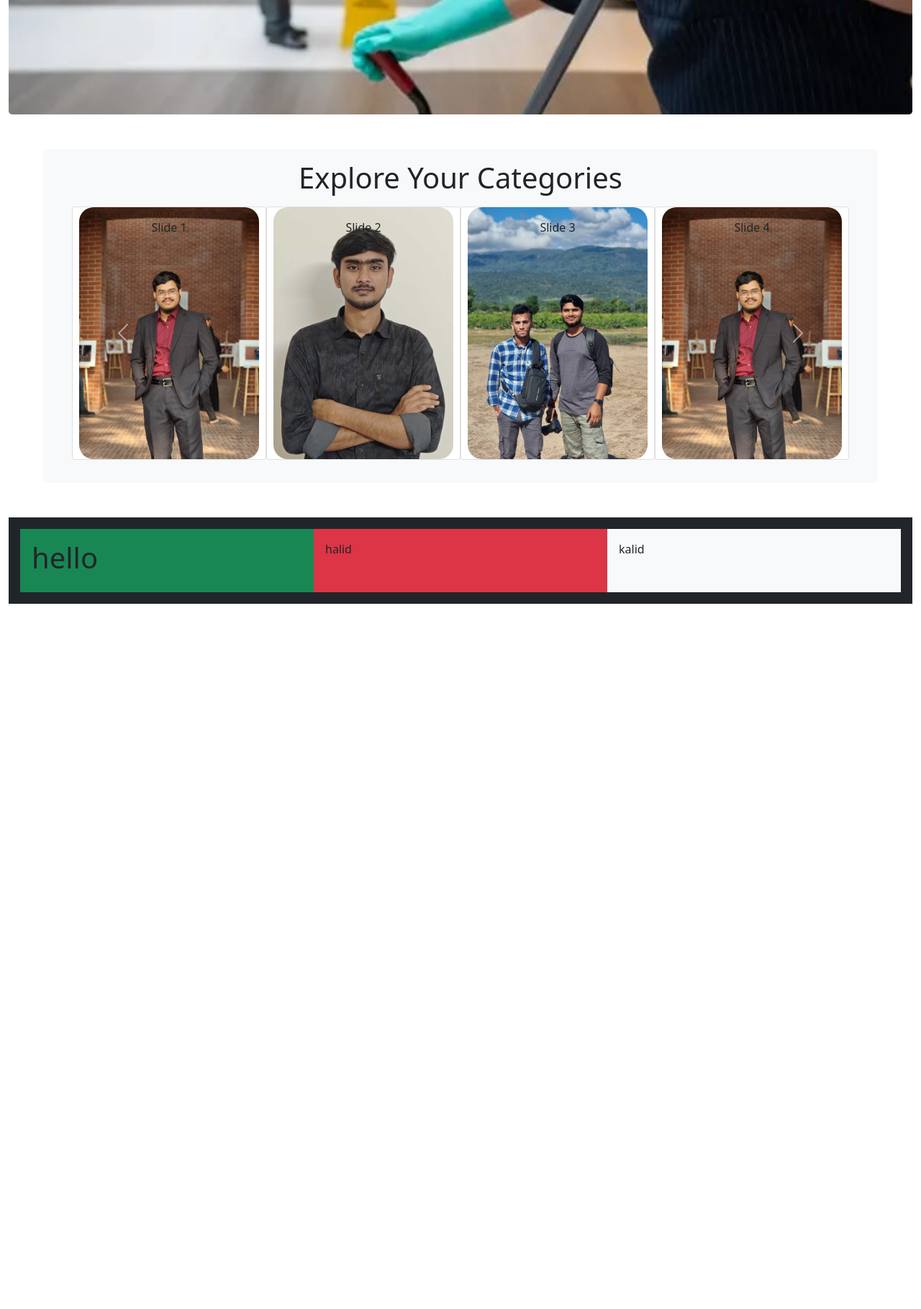
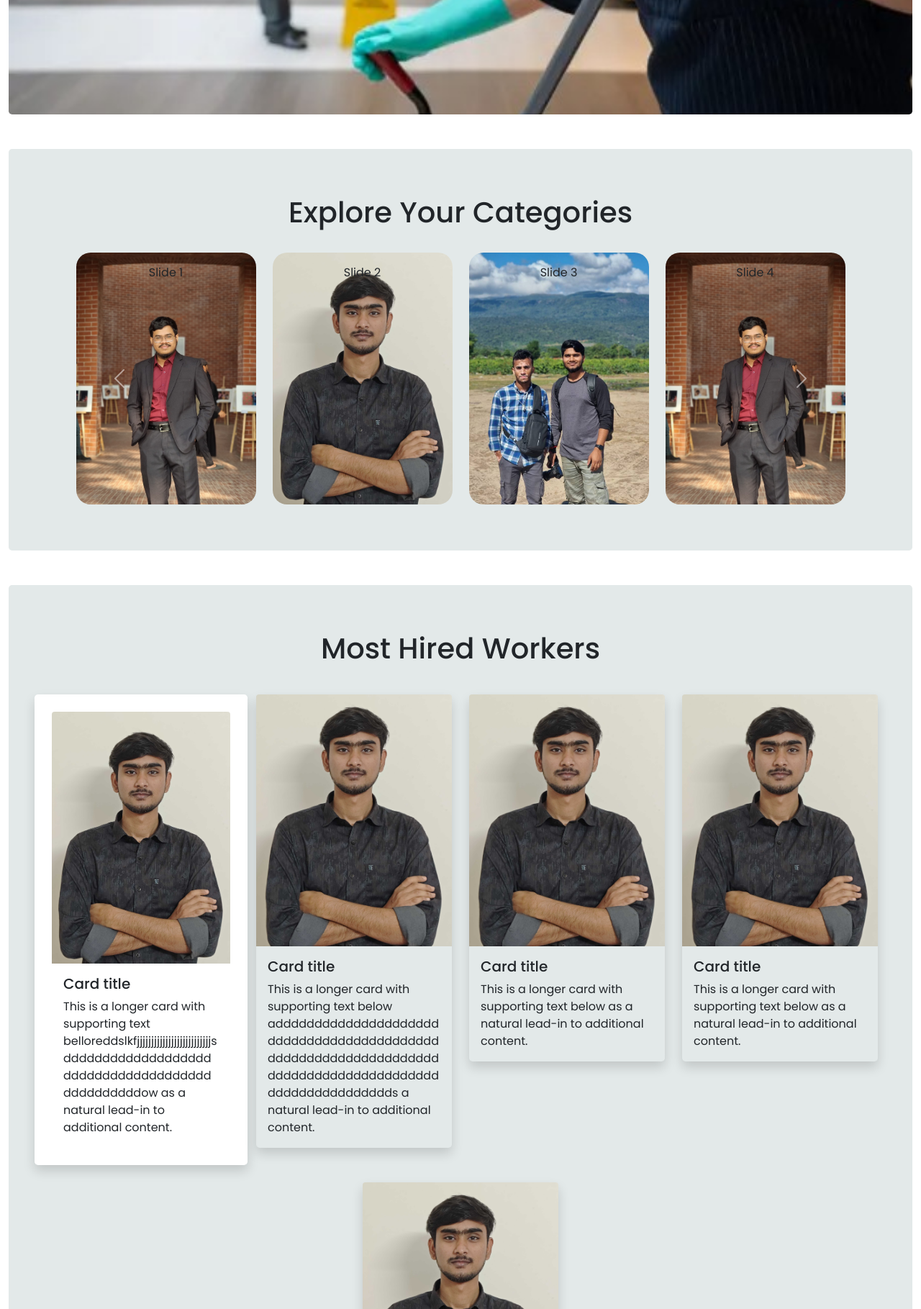
Before and after one commit to kawser25350/Skill-hat, a Django app: page / in a window 1280 px wide. Shown: the part 720-2539 px from the top of the page at 72% size. Before the commit the page ends 1559 px from the top, so only its background shows below. Run offline with Django 5.2, Linux system fonts and the light colour scheme.

Commit message:
card added

```diff
--- a/Templates/myapp/base.html
+++ b/Templates/myapp/base.html
@@ -22,11 +22,11 @@
 </head>
 
 <body >
-        <div class=" container-fluid">
+        <div class=" container-fluid shadow border-1 border-dark flex-column justify-content-center " style="font-family: 'Poppins', sans-serif; background-color: #ffffff;">
 
 
-            <nav class="navbar navbar-expand-lg navbar-light bg-light shadow border-bottom border-1 border-dark rounded-bottom-3">
-                <div class="container mt-3 rounded-bottom-3">
+            <nav class="navbar navbar-expand-lg navbar-light bg-light shadow border-bottom border-1 border-dark rounded-bottom-3" style="background-color: #db1818;" >
+                <div class="container mt-3 rounded-bottom-3" s>
 
                     <!-- Logo -->
                     <a class="navbar-brand d-flex align-items-center " href="#">
@@ -95,19 +95,69 @@
 
             <!-- carosual -->
 
-            <div class="m-5 p-3 rounded-3" style="background-color: #f8f9fa;">
-                <h1 class="text-center text-dark">Explore Your Categories</h1>
+
+               <div class="container-fluid mt-5 p-5 rounded-3" style="background-color: lab(91.91% -1.99 -0.71)">
+               <h1 class="text-center text-dark  p-3">Explore Your Categories</h1>
                 {% static 'images/jihad.jpg' as jihad_img %}
                 {% static 'images/kawser.jpg' as kawser_img %}
                 {% static 'images/sanaullah.jpg' as sanaullah_img %}
                 {% include 'myapp/components/carosual_item.html' with image1=jihad_img image2=kawser_img image3=sanaullah_img image4=jihad_img image5=kawser_img image6=sanaullah_img %}
 
+                </div>
+
+                <!-- Most Hired Workers -->
+            <div class="container-fluid mt-5 p-5 rounded-3" style="background-color: lab(91.91% -1.99 -0.71)">
+                <h1 class="text-center text-dark p-3 mb-4">Most Hired Workers</h1>
+                <div class="row justify-content-center">
+                    <div class="col-lg-3 col-md-6 col-sm-12 mb-4 p-4 shadow rounded-3" style="background-color: rgb(255, 255, 255);">
+                        <div class="card  rounded-3 border-0">
+                            <img src="{% static 'images/kawser.jpg' %}" class="card-img-top rounded-top" alt="Worker" style="height:350px; object-fit: cover;">
+                            <div class="card-body">
+                                <h5 class="card-title">Card title</h5>
+                                <p class="card-text">This is a longer card with supporting text belloreddslkfjjjjjjjjjjjjjjjjjjjjjjjjjjsddddddddddddddddddddddddddddddddddddddddddddddddow as a natural lead-in to additional content.</p>
+                            </div>
+                        </div>
+                    </div>
+                    <div class="col-lg-3 col-md-6 col-sm-12 mb-4">
+                        <div class="card shadow rounded-3 border-0" style="background-color: white;">
+                            <img src="{% static 'images/kawser.jpg' %}" class="card-img-top rounded-top" alt="Worker" style="height:350px; object-fit: cover;">
+                            <div class="card-body">
+                                <h5 class="card-title">Card title</h5>
+                                <p class="card-text">This is a longer card with supporting text below addddddddddddddddddddddddddddddddddddddddddddddddddddddddddddddddddddddddddddddddddddddddddddddddddddddds a natural lead-in to additional content.</p>
+                            </div>
+                        </div>
+                    </div>
+                    <div class="col-lg-3 col-md-6 col-sm-12 mb-4">
+                        <div class="card shadow rounded-3 border-0" style="background-color: white;">
+                            <img src="{% static 'images/kawser.jpg' %}" class="card-img-top rounded-top" alt="Worker" style="height:350px; object-fit: cover;">
+                            <div class="card-body">
+                                <h5 class="card-title">Card title</h5>
+                                <p class="card-text">This is a longer card with supporting text below as a natural lead-in to additional content.</p>
+                            </div>
+                        </div>
+                    </div>
+
+                    <div class="col-lg-3 col-md-6 col-sm-12 mb-4">
+                        <div class="card shadow rounded-3 border-0" style="background-color: white;">
+                            <img src="{% static 'images/kawser.jpg' %}" class="card-img-top rounded-top" alt="Worker" style="height:350px; object-fit: cover;">
+                            <div class="card-body">
+                                <h5 class="card-title">Card title</h5>
+                                <p class="card-text">This is a longer card with supporting text below as a natural lead-in to additional content.</p>
+                            </div>
+                        </div>
+                    </div>
+
+                    <div class="col-lg-3 col-md-6 col-sm-12 mb-4">
+                        <div class="card shadow rounded-3 border-0" style="background-color: white;">
+                            <img src="{% static 'images/kawser.jpg' %}" class="card-img-top rounded-top" alt="Worker" style="height:350px; object-fit: cover;">
+                            <div class="card-body">
+                                <h5 class="card-title">Card title</h5>
+                                <p class="card-text">This is a longer card with supporting text below as a natural lead-in to additional content.</p>
+                            </div>
+                        </div>
+                    </div>
+                </div>
             </div>
-
-
-
-
-
 
             <!-- code here  -->
 
@@ -127,6 +177,6 @@
    <script src="{% static 'js/bootstrap.bundle.js' %}"></script> -->
 
  <script src="https://cdn.jsdelivr.net/npm/bootstrap@5.0.2/dist/js/bootstrap.bundle.min.js" integrity="sha384-MrcW6ZMFYlzcLA8Nl+NtUVF0sA7MsXsP1UyJoMp4YLEuNSfAP+JcXn/tWtIaxVXM" crossorigin="anonymous"></script>
-</div>
+
 </body>
 </html>
--- a/Templates/myapp/components/carosual_item.html
+++ b/Templates/myapp/components/carosual_item.html
@@ -33,7 +33,18 @@
         transform: translateX(0);
     }
 
-    .card-img img { width: 250px; height: 350px; object-fit: cover; border-radius: 20px; }
+    .card-img img {
+        width: 250px !important;
+        height: 350px !important;
+        object-fit: cover;
+        border-radius: 20px;
+        max-width: none !important;
+    }
+
+    .card {
+        border: none !important;
+        background: transparent !important;
+    }
 </style>
 
 <div class="container text-center my-3">
@@ -56,7 +67,7 @@
                     <div class="col-md-3">
                         <div class="card">
                             <div class="card-img">
-                                <img clas" src="{{ image2 }}" class="img-fluid" alt="Slide 2">
+                                <img src="{{ image2 }}" class="img-fluid" alt="Slide 2">
                             </div>
                             <div class="card-img-overlay">Slide 2</div>
                         </div>
```
